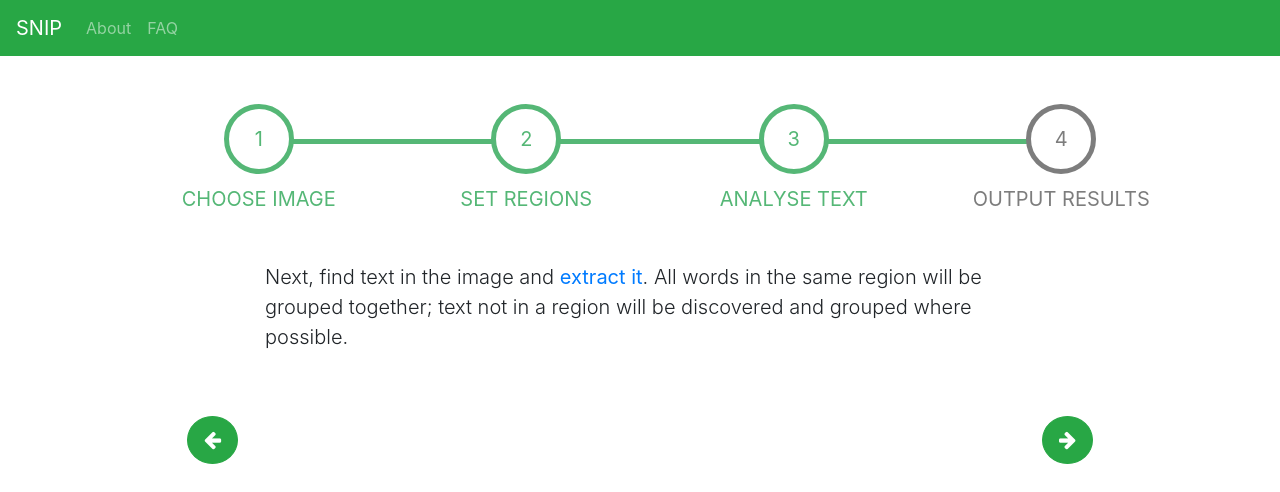
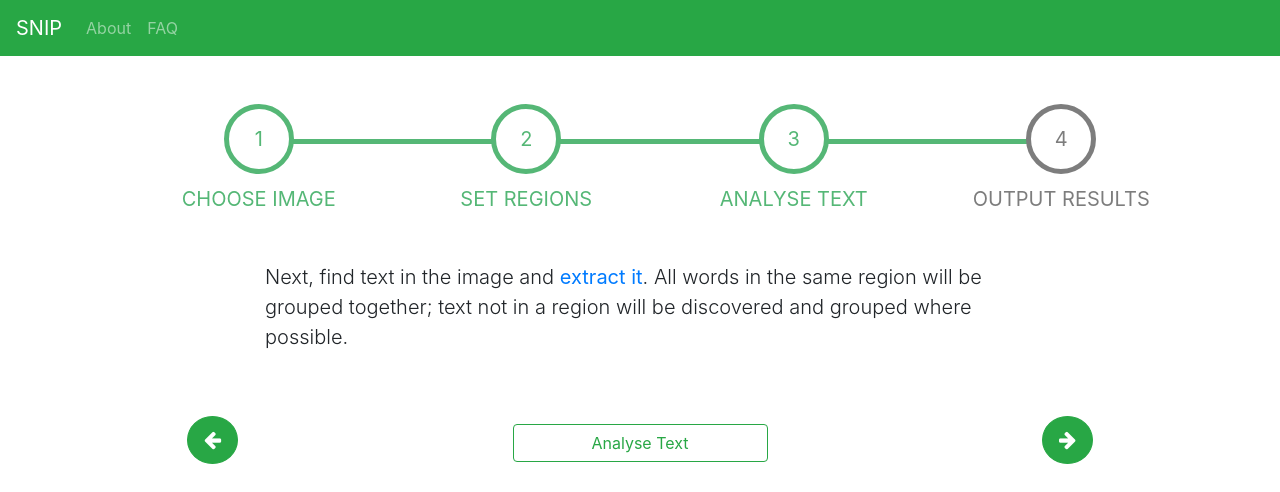
Before and after one commit to al-vincent/DesignThinkingToolset, a Django app: page /PostItFinder/analyse-text/ in a window 1280 px wide. Shown: the top 492 px of the page. Run offline with Django 3.2, Linux system fonts and the light colour scheme; some libraries are stand-ins or nearby versions.

Commit message:
Added 'Analyse Text' button, making simple GET request on-click

```diff
--- a/PostItFinder/views.py
+++ b/PostItFinder/views.py
@@ -181,20 +181,24 @@ def set_regions(request):
 
 def analyse_text(request):
 
-    # Update config to set the 'active' class for the stepper bar
-    stepper_bar = get_stepper_bar_active_states(3)
+    if request.is_ajax() and request.method == "GET":
+        return JsonResponse({"status": "SUCCESS"})
+    else:
+        # Update config to set the 'active' class for the stepper bar
+        stepper_bar = get_stepper_bar_active_states(3)
 
+        context = {
+            "title": HTML["ANALYSE_TEXT"]["TITLE"],
+            "navbar": HTML["BASE"]["NAVBAR"],
+            "stepper": stepper_bar,
+            "explain_text": HTML["ANALYSE_TEXT"]["EXPLAIN_TEXT"],
+            "next_btn": HTML["APP"]["NEXT_BTN"],
+            "prev_btn": HTML["APP"]["PREVIOUS_BTN"],
+            "analyse_txt_btn": HTML["ANALYSE_TEXT"]["ANALYSE_TEXT_BTN"],
+            "image_pane": HTML["APP"]["IMAGE_PANE"],
+            "config": CONFIG,
+            "image_data": request.session.get(settings.IMAGE_KEY, None),
+            "region_data": request.session.get(settings.REGION_KEY, None),
+            }
 
-
-    context = {
-        "title": HTML["ANALYSE_TEXT"]["TITLE"],
-        "navbar": HTML["BASE"]["NAVBAR"],
-        "stepper": stepper_bar,
-        "explain_text": HTML["ANALYSE_TEXT"]["EXPLAIN_TEXT"],
-        "next_btn": HTML["APP"]["NEXT_BTN"],
-        "prev_btn": HTML["APP"]["PREVIOUS_BTN"],
-        "image_pane": HTML["APP"]["IMAGE_PANE"],
-        "config": CONFIG,
-        }
-
-    return render(request, PATHS["ANALYSE_TEXT"], context=context)
+        return render(request, PATHS["ANALYSE_TEXT"], context=context)
--- /dev/null
+++ b/static/PostItFinder/js/analyseText.js
@@ -0,0 +1,50 @@
+window.onload = function() {
+    // get the contents of the JSON config file
+    const CONFIG = JSON.parse(document.getElementById("config-id").textContent);
+    const IMAGE_DATA = JSON.parse(document.getElementById("image-data-id").textContent);
+    const REGION_DATA = JSON.parse(document.getElementById("region-data-id").textContent);
+
+    // // load the image selected by the user in step 1
+    // previewImage(CONFIG.HTML.APP.IMAGE_PANE.IMAGE.ID, IMAGE_DATA);
+
+    // // create a wrapper SVG, for other SVG elements to sit inside
+    // const IMG = document.getElementById(CONFIG.HTML.APP.IMAGE_PANE.IMAGE.ID);
+    // const svg = createSvg(CONFIG.HTML.APP.IMAGE_PANE.CONTAINER.ID,
+    //     CONFIG.HTML.APP.IMAGE_PANE.SVG.ID,
+    //     CONFIG.HTML.APP.IMAGE_PANE.SVG.CLASS,
+    //     IMG.clientWidth,
+    //     IMG.clientHeight);
+
+    // startWidth = IMG.clientWidth;
+    // startHeight = IMG.clientHeight;
+
+    // add click events to buttons
+    addClickEventsToButtons(CONFIG);
+}
+
+function addClickEventsToButtons(config) {
+    const analyseTextBtn = document.getElementById(config.HTML.ANALYSE_TEXT.ANALYSE_TEXT_BTN.ID);
+    analyseTextBtn.onclick = function() {
+        $.ajax({
+            type: "GET",
+            dataType: "json",
+            timeout: 5000
+        })
+        .done(function(returnData) {
+            console.log("AJAX RESPONSE SUCCEEDED");
+            console.log(returnData);
+        })
+        .fail(function(jqXHR) {
+            console.log("AJAX RESPONSE FAILED");
+            console.log("Status: " +  jqXHR.status);
+            console.log("Status text: " + jqXHR.statusText);
+            console.log("Response type: " + jqXHR.responseType);
+            console.log("Response text: " + jqXHR.responseText);
+            console.log("Ready state: " + jqXHR.readyState);
+
+            if(jqXHR.statusText === "timeout") {
+                alert("The request timed out. The Azure server may be experiencing issues; please try again later.");
+            }
+        })
+    }
+}
--- a/static/PostItFinder/js/config.json
+++ b/static/PostItFinder/js/config.json
@@ -5,7 +5,8 @@
         "FAQ": "PostItFinder/faq.html",
         "CHOOSE_IMAGE": "PostItFinder/choose-image.html",
         "SET_REGIONS": "PostItFinder/set-regions.html",
-        "ANALYSE_TEXT": "PostItFinder/analyse-text.html"
+        "ANALYSE_TEXT": "PostItFinder/analyse-text.html",
+        "OUTPUT_RESULTS": "PostItFinder/output-results.html"
     },
     "CONSTANTS":{
         "COLOURS": {
@@ -204,7 +205,21 @@
                     "ID": "ocr-modal-id",
                     "CLOSE_ID": "ocr-modal-close-btn-id"
                 }
+            },
+            "ANALYSE_TEXT_BTN" :{
+                "ID": "analyse-text-btn-id",
+                "TEXT": "Analyse Text"
+            },
+            "PREVIOUS_BTN": {
+                "URL": "PostItFinder:set_regions"
+            },
+            "NEXT_BTN": {
+                "URL": "PostItFinder:output_results"
             }
+        },
+        "OUTPUT_RESULTS": {
+            "URL": "PostItFinder:output_results",
+            "TITLE": "SNIP: Output Results"
         }
     }
 }
--- a/templates/PostItFinder/analyse-text.html
+++ b/templates/PostItFinder/analyse-text.html
@@ -59,4 +59,24 @@
   <!-- /ocr modal window -->
 {% endblock %}
 
-{% block image_action_buttons %}{% endblock %}
+{% block image_action_buttons %}
+  <div class="row pt-2 d-flex justify-content-center">
+    <div class="col-6">
+      <form method="GET" action="">
+        <button id="{{ analyse_txt_btn.ID }}" type="submit" class="btn btn-block btn-outline-success">
+          {{ analyse_txt_btn.TEXT }}
+        </button>
+      </form>
+    </div>
+  </div>
+{% endblock %}
+
+{% block scripts %}
+  {{ block.super }}
+
+  <!-- pass data to javascript as JSON -->
+  {{ region_data|json_script:"region-data-id" }}
+
+  {% load static %}
+  <script type="text/javascript" src="{% static 'PostItFinder/js/analyseText.js' %}"></script>
+{% endblock %}
```
